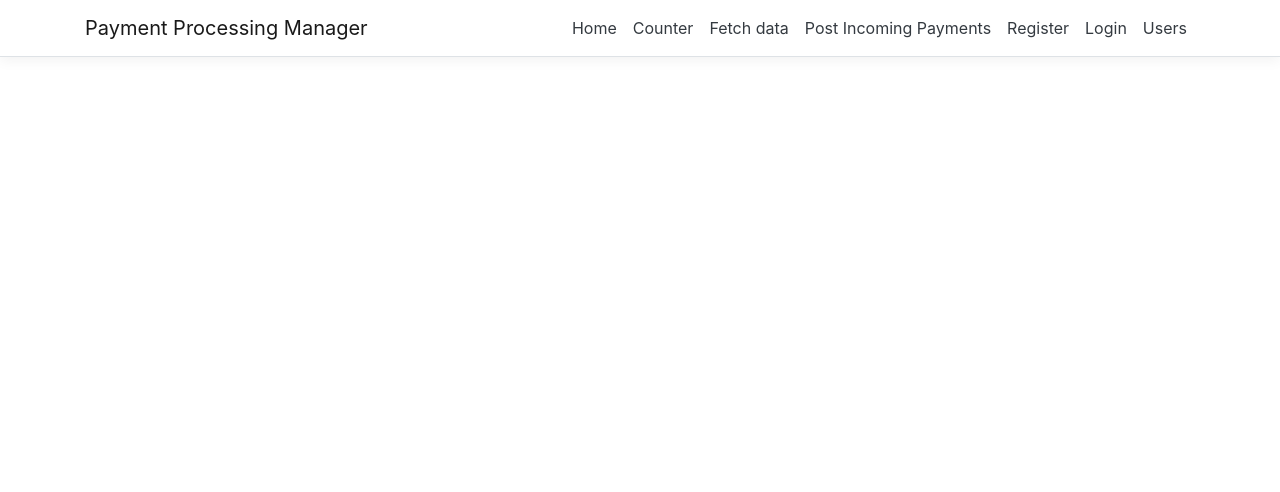
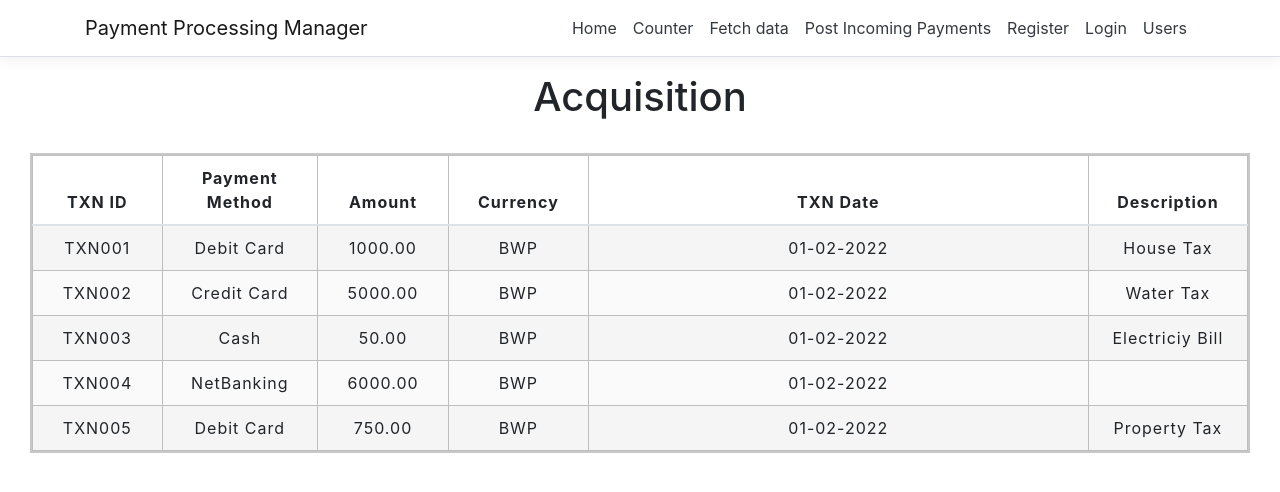
Before and after one commit to sunbio2022/PaymentProcessingManager, an Angular app in the folder ClientApp/: page /acquisition in a window 1280 px wide. Before the commit this address led to /. Shown: the top 492 px of the page. Built offline with nearby package versions, Linux system fonts and the light colour scheme.

Commit message:
aquisition component added

```diff
--- /dev/null
+++ b/ClientApp/src/app/acquisition/acquisition.component.css
@@ -0,0 +1,42 @@
+
+table {
+  border-collapse: collapse;
+  border: 2px solid rgb(200,200,200);
+  letter-spacing: 1px;
+  font-size: 1rem;
+  width: 100%;
+  column-width: auto;
+}
+
+td {
+  vertical-align: top;
+}
+
+  td:nth-child(5) {
+    min-width: 500px;
+  }
+
+td, th {
+  border: 1px solid rgb(190,190,190);
+  padding: 10px 20px;
+}
+
+th {
+  width: 400px;
+}
+
+td {
+  text-align: center;
+}
+
+tr:nth-child(even) td {
+  background-color: rgb(250,250,250);
+}
+
+tr:nth-child(odd) td {
+  background-color: rgb(245,245,245);
+}
+
+caption {
+  padding:10px
+}
--- /dev/null
+++ b/ClientApp/src/app/acquisition/acquisition.component.html
@@ -0,0 +1,60 @@
+<div class="col-lg-12 text-center">
+  <h1>
+    Acquisition
+  </h1>
+  <br />
+  <table class="table table-responsive table-hover table-striped" aria-labelledby="tableLabel">
+    <thead>
+      <tr class="text-center">
+        <th>TXN ID</th>
+        <th>Payment Method</th>
+        <th>Amount</th>
+        <th>Currency</th>
+        <th>TXN Date</th>
+        <th>Description</th>
+      </tr>
+    </thead>
+    <tbody>
+      <tr>
+        <td>TXN001</td>
+        <td>Debit Card</td>
+        <td>1000.00</td>
+        <td>BWP</td>
+        <td>01-02-2022</td>
+        <td>House Tax</td>
+      </tr>
+      <tr>
+        <td>TXN002</td>
+        <td>Credit Card</td>
+        <td>5000.00</td>
+        <td>BWP</td>
+        <td>01-02-2022</td>
+        <td>Water Tax</td>
+      </tr>
+      <tr>
+        <td>TXN003</td>
+        <td>Cash</td>
+        <td>50.00</td>
+        <td>BWP</td>
+        <td>01-02-2022</td>
+        <td>Electriciy Bill</td>
+      </tr>
+      <tr>
+        <td>TXN004</td>
+        <td>NetBanking</td>
+        <td>6000.00</td>
+        <td>BWP</td>
+        <td>01-02-2022</td>
+        <td></td>
+      </tr>
+      <tr>
+        <td>TXN005</td>
+        <td>Debit Card</td>
+        <td>750.00</td>
+        <td>BWP</td>
+        <td>01-02-2022</td>
+        <td>Property Tax</td>
+      </tr>
+    </tbody>
+  </table>
+</div>
--- /dev/null
+++ b/ClientApp/src/app/acquisition/acquisition.component.ts
@@ -0,0 +1,15 @@
+import { Component, OnInit } from '@angular/core';
+
+@Component({
+  selector: 'app-acquisition',
+  templateUrl: './acquisition.component.html',
+  styleUrls: ['./acquisition.component.css']
+})
+export class AcquisitionComponent implements OnInit {
+
+  constructor() { }
+
+  ngOnInit() {
+  }
+
+}
--- a/ClientApp/src/app/app.module.ts
+++ b/ClientApp/src/app/app.module.ts
@@ -15,6 +15,7 @@ import { BankAccountComponent } from './bank-account/bank-account.component';
 import { RegisterComponent } from './register/register.component';
 import { LoginComponent } from './login/login.component';
 import { UsersComponent } from './users/users.component';
+import { AcquisitionComponent } from './acquisition/acquisition.component';
 
 @NgModule({
   declarations: [
@@ -28,7 +29,8 @@ import { UsersComponent } from './users/users.component';
     BankAccountComponent,
     RegisterComponent,
     LoginComponent,
-    UsersComponent
+    UsersComponent,
+    AcquisitionComponent
   ],
   imports: [
     BrowserModule.withServerTransition({ appId: 'ng-cli-universal' }),
@@ -44,6 +46,7 @@ import { UsersComponent } from './users/users.component';
       { path: 'register', component: RegisterComponent },
       { path: 'login', component: LoginComponent },
       { path: 'users', component: UsersComponent },
+      { path: 'acquisition', component: AcquisitionComponent },
     ])
   ],
   providers: [],
```
Also changed, not shown: 1 other file (tests, documents, lock files or other folders).
